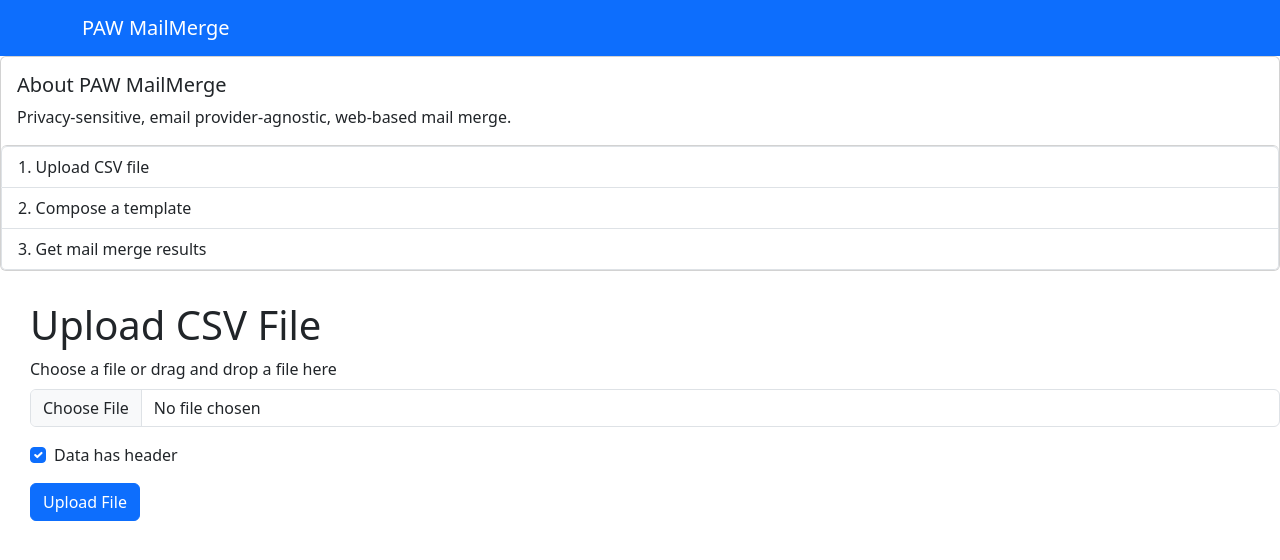
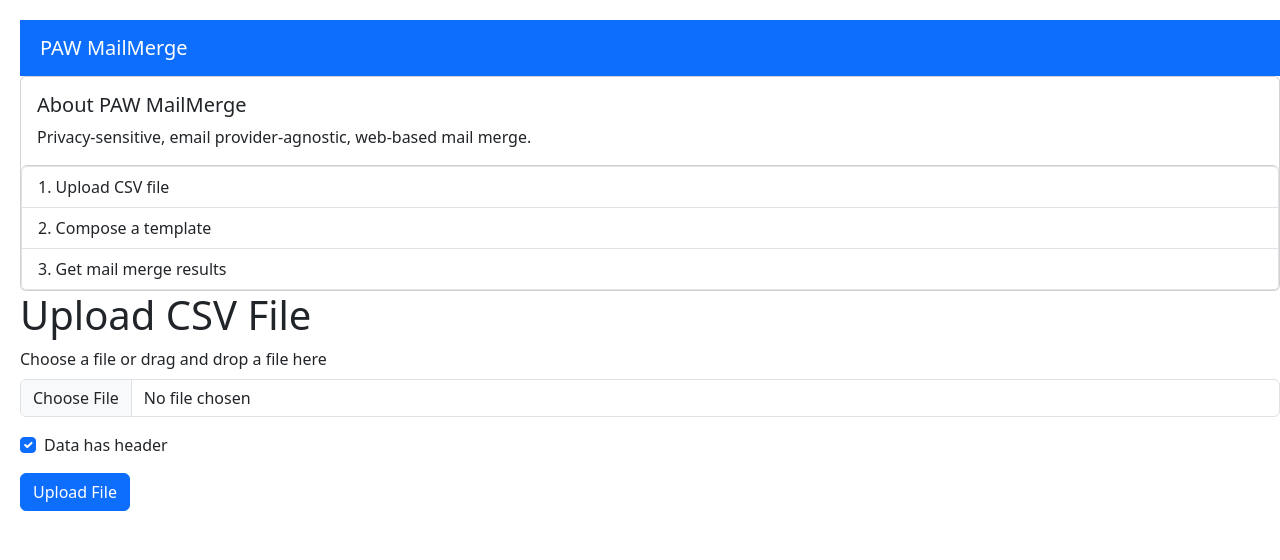
Before and after one commit to Cat-1/paw-mailmerge, a React (Create React App) app in the folder react-paw-mailmerge/: page / in a window 1280 px wide. Shown: the top 560 px of the page. Built offline with nearby package versions, Linux system fonts and the light colour scheme.

Commit message:
Change nav bar style and overall app margin

```diff
--- a/react-paw-mailmerge/src/App.css
+++ b/react-paw-mailmerge/src/App.css
@@ -1,4 +1,8 @@
-#file-upload {
-  margin-left: 30px;
-  margin-top: 30px;
+.App {
+  margin-left: 20px;
+  margin-top: 20px;
 }
+
+.navbar-brand {
+  margin-left: 20px;
+}
--- a/react-paw-mailmerge/src/components/NavBar.tsx
+++ b/react-paw-mailmerge/src/components/NavBar.tsx
@@ -1,13 +1,10 @@
 import React from 'react';
-import { Navbar, Container } from 'react-bootstrap';
-import { Link } from 'react-router-dom';
+import { Navbar} from 'react-bootstrap';
 
 const NavBar: React.FC = () => {
   return (
     <Navbar bg="primary" data-bs-theme="dark">
-        <Container>
-            <Navbar.Brand as={Link} to={"/"} >PAW MailMerge</Navbar.Brand>
-        </Container>
+            <Navbar.Brand href="/" >PAW MailMerge</Navbar.Brand>
     </Navbar>
   );
 };
```
